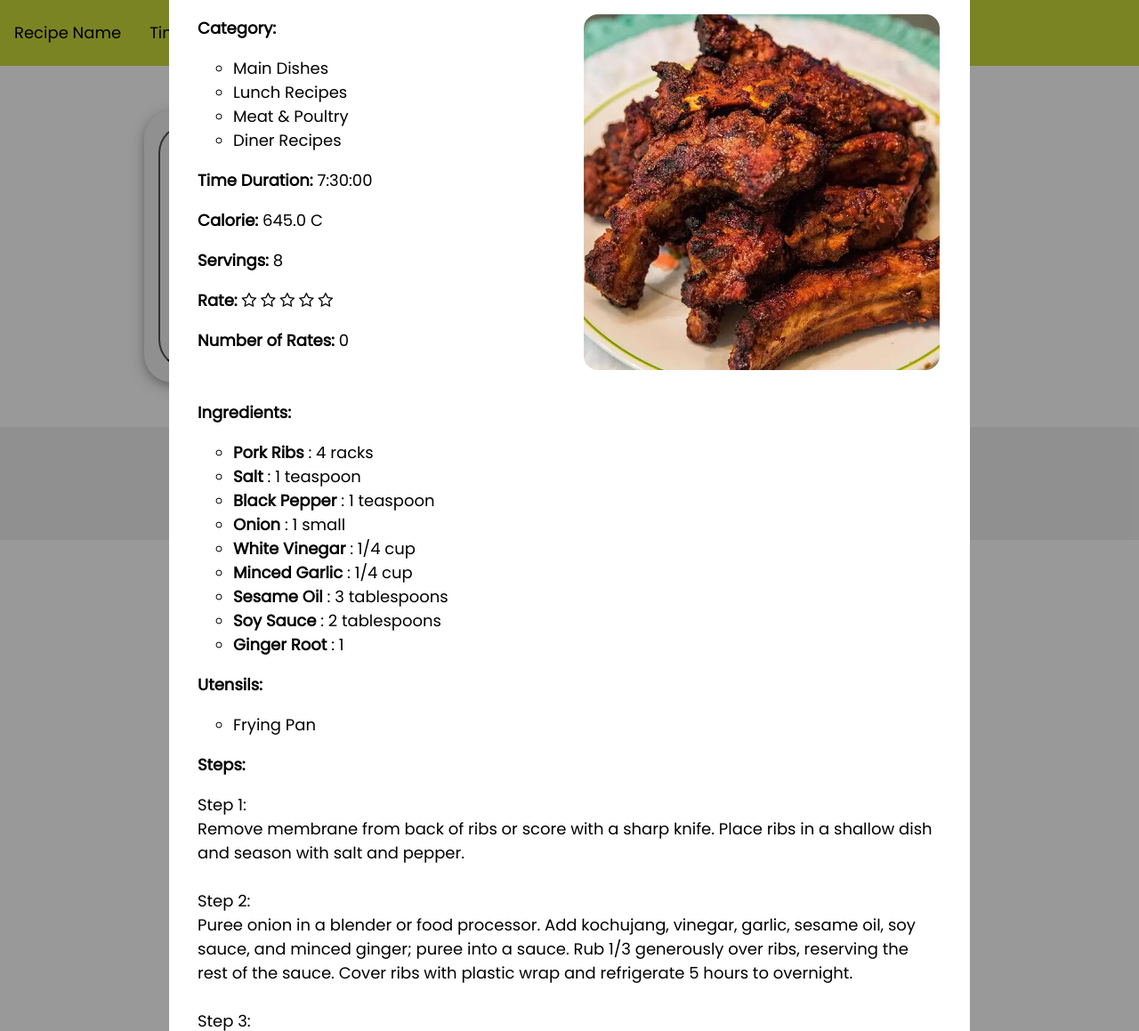
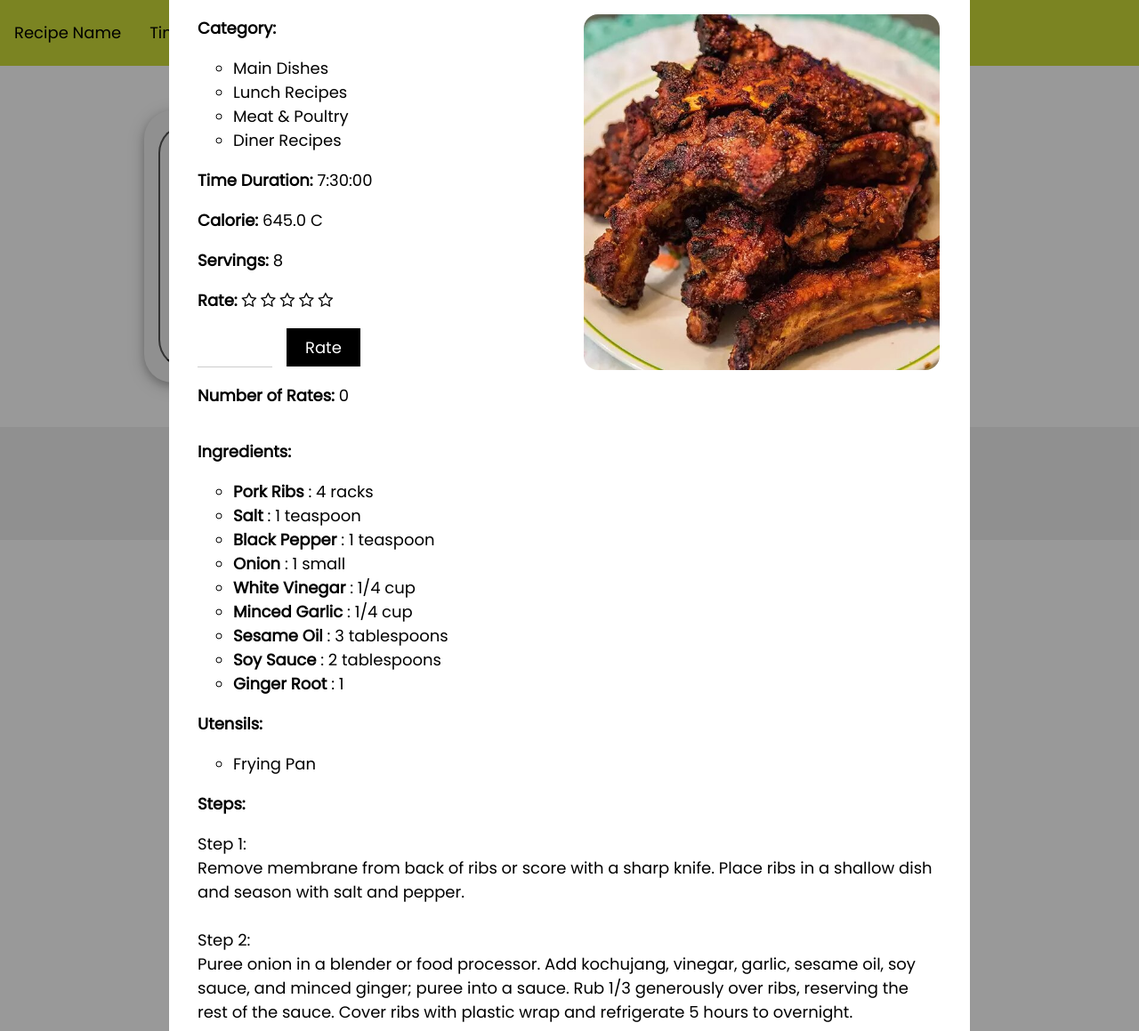
Before and after one commit to PooriaT/CookingRobotRecipeManager, a Django app: page / in a window 1280 px wide, after a click that opens the changed part. Shown: the part 173-1332 px from the top of the page at 89% size. Run offline with Django 4.2, Linux system fonts and the light colour scheme; a user stored in the database is signed in; data comes from the database, SQL or seed files in the repository; both versions use the stored data as it was after the commit; tables that the repository leaves empty hold one stand-in row (values such as "Sample post").

Commit message:
Rating HTML change

```diff
--- a/cookingRobot/recipeManager/templates/recipeManager/index.html
+++ b/cookingRobot/recipeManager/templates/recipeManager/index.html
@@ -152,6 +152,15 @@
                                                                 <span class="fa fa-star"></span>
                                                             {% endif %}
                                                         </p>
+                                                        <p>
+                                                            {% if not loginStat %}
+                                                                <form method="post" class = "w3-row ">
+                                                                    {% csrf_token %}
+                                                                    <input class="w3-input w3-hover-grey w3-half w3-margin-right" type="number" step="0.1" style="width:20%" name="rating" min="0" max="5">
+                                                                    <button class="w3-bar-item w3-button w3-half w3-black" type="submit" style="width:20%" name="RateSubmit" value="rating">Rate</button>
+                                                                </form>
+                                                            {% endif %}
+                                                        </p>
                                                         <p><b>Number of Rates:</b> {{ item.numRater }}</p>
                                                     </div>
                                                     <div class="w3-half">
--- a/cookingRobot/recipeManager/templates/recipeManager/register.html
+++ b/cookingRobot/recipeManager/templates/recipeManager/register.html
@@ -45,7 +45,7 @@
                   </div>
                 {% endif %}
                 <div class="w3-container w3-lime">
-                    <h2>Sing up for new account</h2>
+                    <h2>Sign up for new account</h2>
                 </div>
                 <form class="w3-container w3-card-4" method="post">
                     {% csrf_token %}
--- a/cookingRobot/recipeManager/views.py
+++ b/cookingRobot/recipeManager/views.py
@@ -46,6 +46,7 @@ def index(request):
                 allRecipe = allRecipe.filter(chefName__contains=searchFor)
             else:
                 allRecipe = {}
+
 
 
     template = loader.get_template('recipeManager/index.html')
```
Also changed, not shown: cookingRobot/db.sqlite3.
